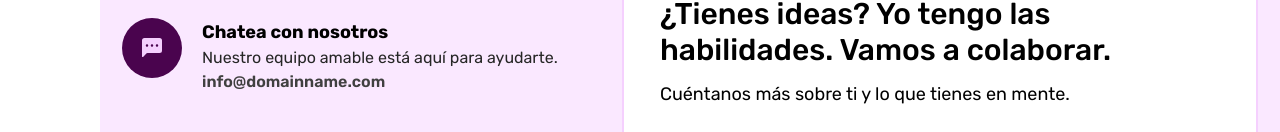
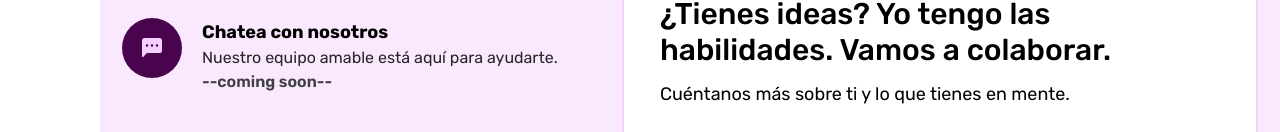
Before and after one commit to Dimswati/personal-portfolio, a React (Vite) app: page / in a window 1280 px wide. Shown: the part 4715-4847 px from the top of the page. Built offline with nearby package versions, Linux system fonts and the light colour scheme.

Commit message:
updated site

```diff
--- a/src/pages/index.jsx
+++ b/src/pages/index.jsx
@@ -575,7 +575,7 @@ export default function Home() {
                                         <div>
                                             <h4 className="text-lg font-bold">Chatea con nosotros</h4>
                                             <p className="text-base text-neutral-800">Nuestro equipo amable está aquí para ayudarte.</p>
-                                            <span className="text-base text-neutral-700 font-semibold cursor-pointer">info@domainname.com</span>
+                                            <span className="text-base text-neutral-700 font-semibold cursor-pointer">--coming soon--</span>
                                         </div>
                                     </div>
 
```
